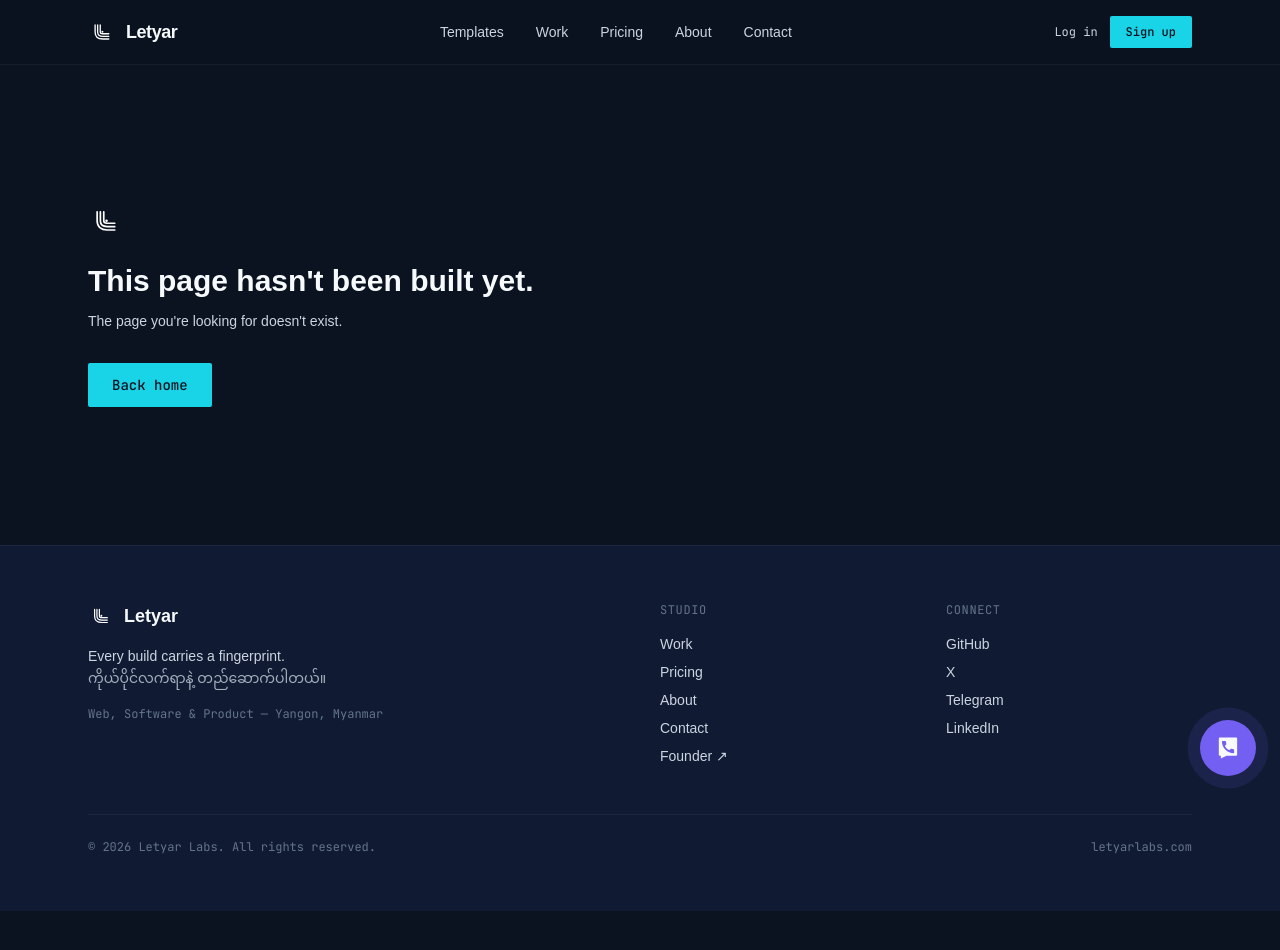
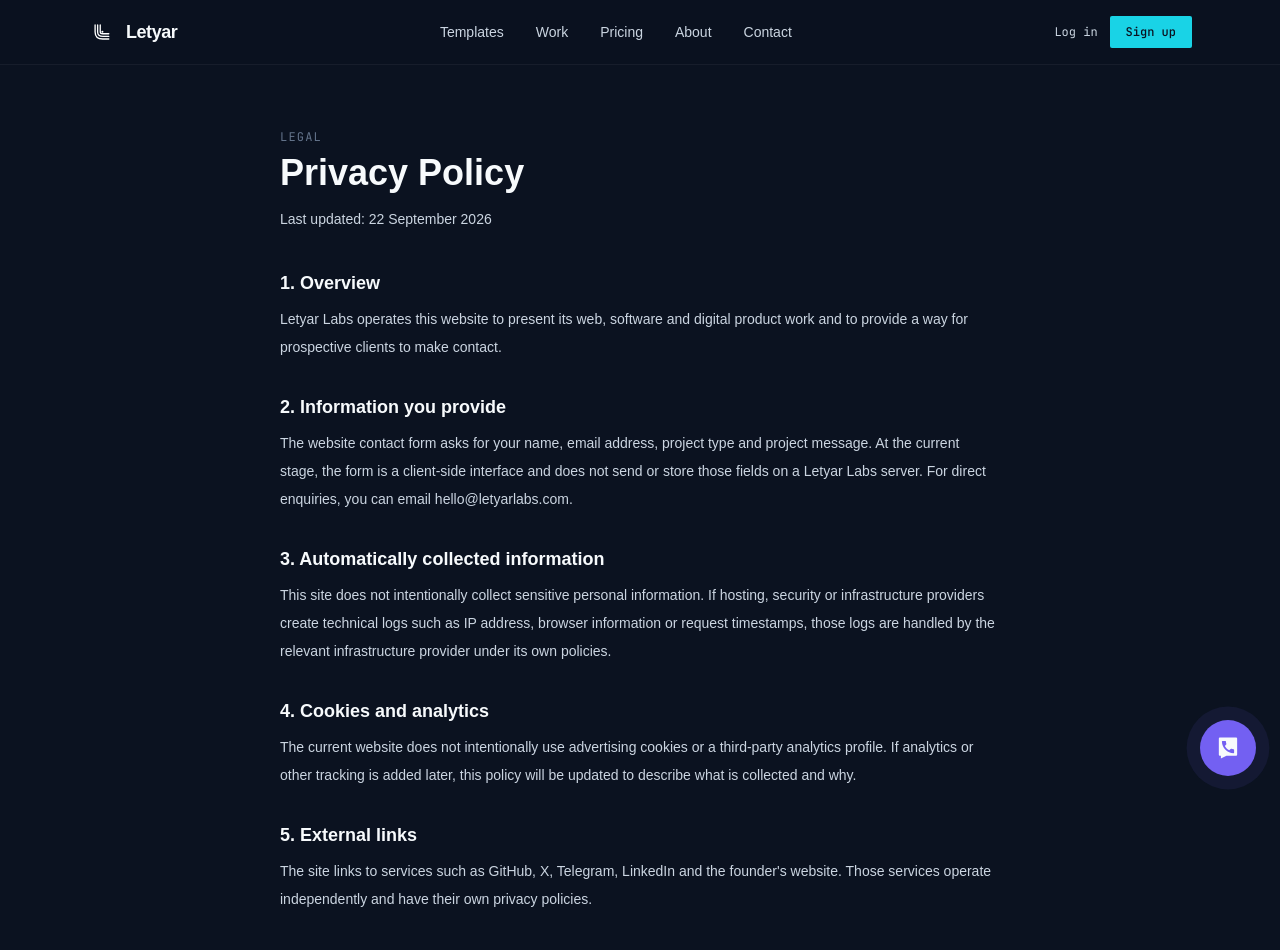
Before and after one commit to letyarworks/letyar-website, a Next.js app: page /privacy in a window 1280 px wide. Before the commit this address had no page. Shown: the top 950 px of the page. Before the commit the page ends 911 px from the top, so only its background shows below. Built offline with nearby package versions, Linux system fonts and the light colour scheme; a web font is replaced by a local one.

Commit message:
Add website privacy policy

```diff
--- /dev/null
+++ b/app/privacy/page.tsx
@@ -0,0 +1,75 @@
+export const metadata = {
+  title: "Privacy Policy — Letyar Labs",
+  description: "Privacy information for visitors to the Letyar Labs website.",
+};
+
+export default function PrivacyPage() {
+  return (
+    <section className="mx-auto max-w-3xl px-6 py-16">
+      <p className="font-mono text-xs uppercase tracking-widest text-slate">Legal</p>
+      <h1 className="mt-2 font-display text-3xl font-semibold text-paper md:text-4xl">
+        Privacy Policy
+      </h1>
+      <p className="mt-4 font-body text-sm text-mist">Last updated: 22 September 2026</p>
+
+      <div className="mt-10 space-y-8 font-body text-sm leading-7 text-mist">
+        <section>
+          <h2 className="font-display text-lg font-semibold text-paper">1. Overview</h2>
+          <p className="mt-2">
+            Letyar Labs operates this website to present its web, software and
+            digital product work and to provide a way for prospective clients
+            to make contact.
+          </p>
+        </section>
+
+        <section>
+          <h2 className="font-display text-lg font-semibold text-paper">2. Information you provide</h2>
+          <p className="mt-2">
+            The website contact form asks for your name, email address, project
+            type and project message. At the current stage, the form is a
+            client-side interface and does not send or store those fields on a
+            Letyar Labs server. For direct enquiries, you can email
+            hello@letyarlabs.com.
+          </p>
+        </section>
+
+        <section>
+          <h2 className="font-display text-lg font-semibold text-paper">3. Automatically collected information</h2>
+          <p className="mt-2">
+            This site does not intentionally collect sensitive personal
+            information. If hosting, security or infrastructure providers
+            create technical logs such as IP address, browser information or
+            request timestamps, those logs are handled by the relevant
+            infrastructure provider under its own policies.
+          </p>
+        </section>
+
+        <section>
+          <h2 className="font-display text-lg font-semibold text-paper">4. Cookies and analytics</h2>
+          <p className="mt-2">
+            The current website does not intentionally use advertising cookies
+            or a third-party analytics profile. If analytics or other tracking
+            is added later, this policy will be updated to describe what is
+            collected and why.
+          </p>
+        </section>
+
+        <section>
+          <h2 className="font-display text-lg font-semibold text-paper">5. External links</h2>
+          <p className="mt-2">
+            The site links to services such as GitHub, X, Telegram, LinkedIn
+            and the founder's website. Those services operate independently
+            and have their own privacy policies.
+          </p>
+        </section>
+
+        <section>
+          <h2 className="font-display text-lg font-semibold text-paper">6. Contact</h2>
+          <p className="mt-2">
+            Questions about this policy can be sent to hello@letyarlabs.com.
+          </p>
+        </section>
+      </div>
+    </section>
+  );
+}
```
